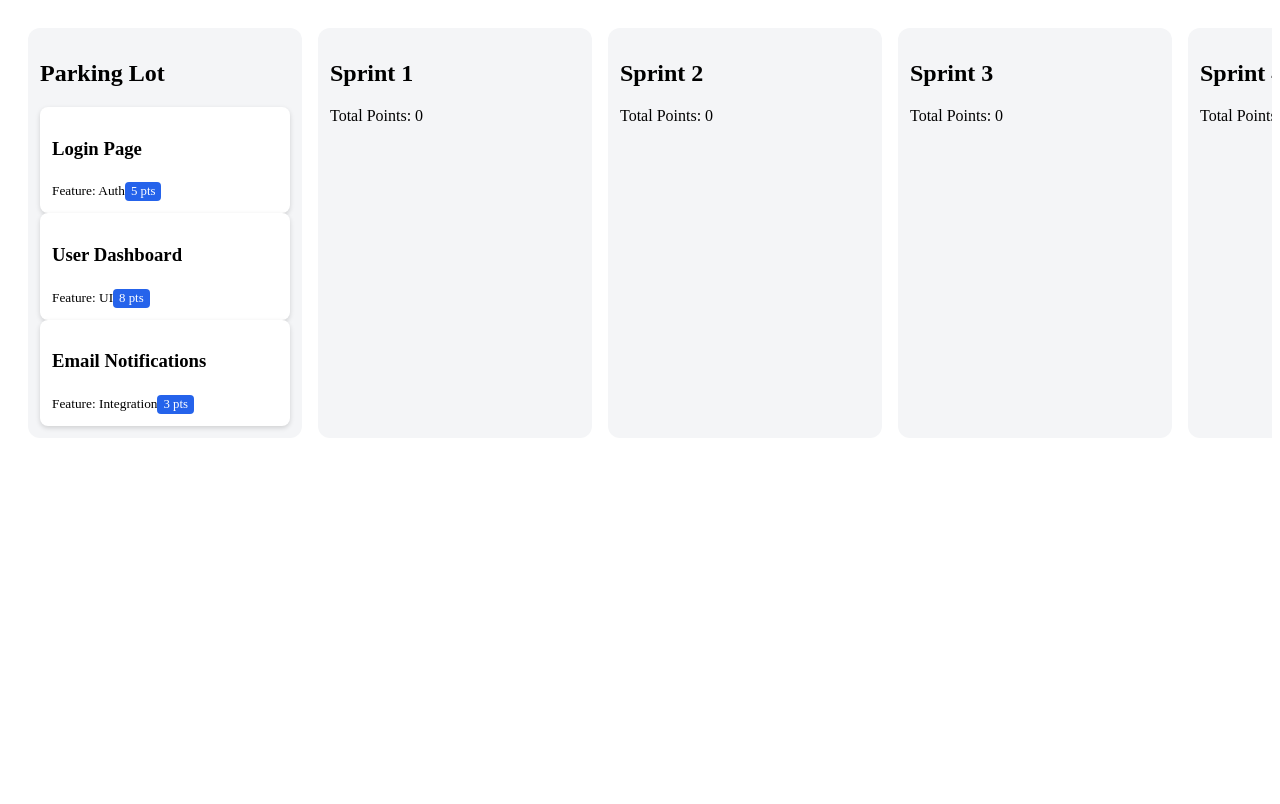
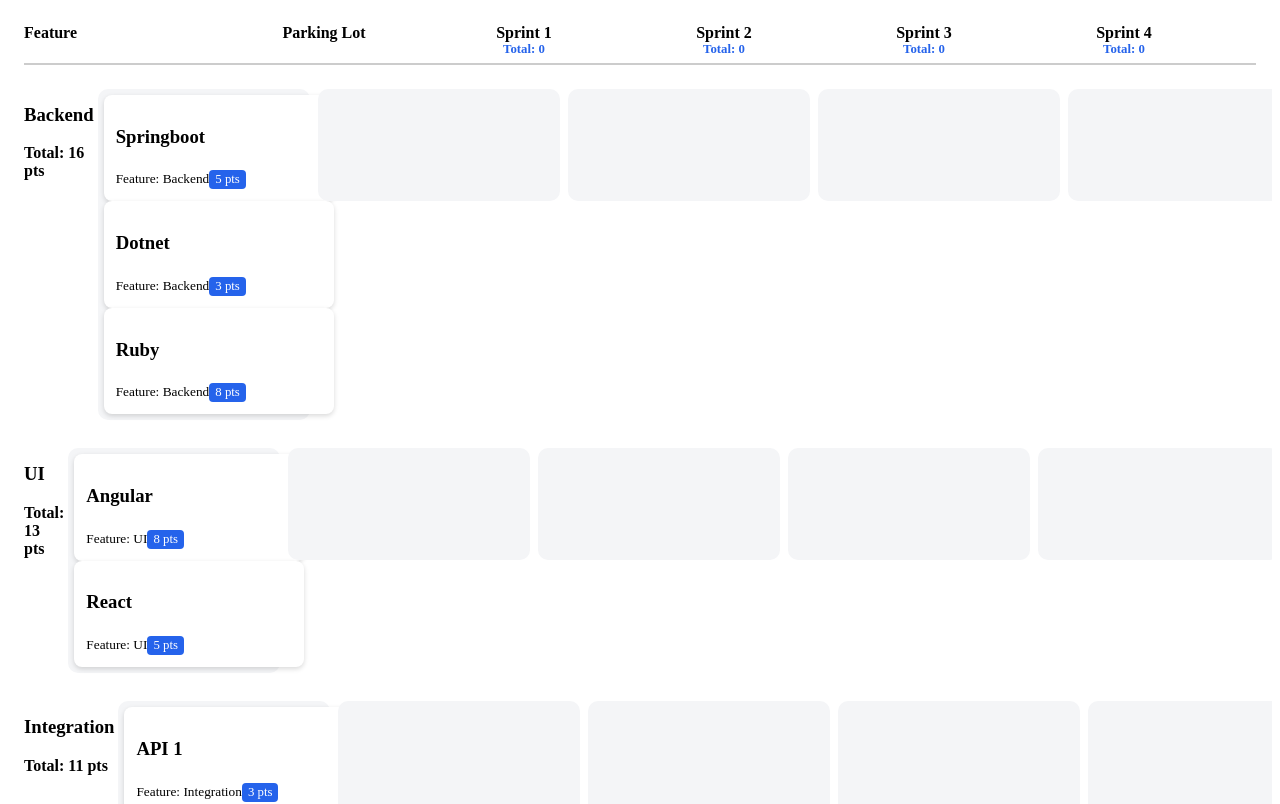
Before and after one commit to AnirbanDeb0510/pi-planning-tool, an Angular app in the folder frontend/pi-planning-ui/: page / in a window 1280 px wide. Shown: the top 804 px of the page. Built offline with nearby package versions, Linux system fonts and the light colour scheme.

Commit message:
move stories in same horizontal rode

```diff
--- a/frontend/pi-planning-ui/src/app/Components/board/board.css
+++ b/frontend/pi-planning-ui/src/app/Components/board/board.css
@@ -1,23 +1,72 @@
 .board-container {
     display: flex;
-  gap: 16px;
-  padding: 20px;
+    flex-direction: column;
+    gap: 20px;
+    padding: 16px;
     overflow-x: auto;
+}
+
+.sprint-header {
+    display: flex;
+    flex-direction: row;
+    font-weight: bold;
+    border-bottom: 2px solid #ccc;
+    padding-bottom: 6px;
+}
+
+.sprint-header-cell {
+    flex: 1;
+    min-width: 200px;
+    text-align: center;
+}
+
+.feature-label {
+    width: 150px;
+    text-align: left;
+}
+
+.parking-lot-col {
+    min-width: 200px;
+    text-align: center;
+}
+
+.feature-row {
+    display: flex;
+    flex-direction: row;
+    align-items: flex-start;
+}
+
+.feature-name {
+    width: 150px;
+    font-weight: bold;
 }
 
 .sprint-columns {
     display: flex;
     flex-direction: row;
-  gap: 16px;
+    flex: 1;
 }
 
 .sprint-column {
-  min-width: 250px;
+    flex: 1;
+    min-width: 200px;
     background: #f4f5f7;
-  padding: 12px;
-  border-radius: 12px;
+    margin: 4px;
+    border-radius: 10px;
+    padding: 6px;
 }
 
 .story-list {
     min-height: 100px;
+    min-width: 230px;
 }
+
+.cdk-drop-list-dragging {
+    background: #e2e8f0;
+    border: 2px dashed #2563eb;
+}
+
+.total {
+    font-size: 0.8rem;
+    color: #2563eb;
+}
--- a/frontend/pi-planning-ui/src/app/Components/board/board.html
+++ b/frontend/pi-planning-ui/src/app/Components/board/board.html
@@ -1,43 +1,41 @@
 <div class="board-container">
+    <!-- Header Row -->
+    <div class="sprint-header">
+        <div class="sprint-header-cell feature-label">Feature</div>
+        <div class="sprint-header-cell parking-lot-col">Parking Lot</div>
+        <div class="sprint-header-cell" *ngFor="let sprint of sprints">
+            {{ sprint.name }}
+            <div class="total">Total: {{ getSprintTotal(sprint.id) }}</div>
+        </div>
+    </div>
+
+    <!-- Feature Rows -->
+    <div class="feature-row" *ngFor="let feature of features">
+        <!-- Feature Name -->
+        <div class="feature-name">
+            <h3>{{ feature.name }}</h3>
+            <span class="feature-total">Total: {{ getFeatureTotal(feature) }} pts</span>
+        </div>
+
         <!-- Parking Lot -->
-  <div class="sprint-column parking-lot">
-    <h2>Parking Lot</h2>
-    <div
-      cdkDropList
-      [id]="'parkingLot'"
-      [cdkDropListData]="parkingLot"
-      [cdkDropListConnectedTo]="connectedDropLists"
-      class="story-list"
-      (cdkDropListDropped)="drop($event)"
-    >
-      <app-story-card
-        *ngFor="let story of parkingLot"
-        [story]="story"
-        cdkDrag
-      ></app-story-card>
+        <div class="sprint-column">
+            <div cdkDropList [id]="feature.name + '_parkingLot'" [cdkDropListData]="feature.parkingLot"
+                [cdkDropListConnectedTo]="getConnectedLists(feature)" class="story-list"
+                (cdkDropListDropped)="drop($event)">
+                <app-story-card *ngFor="let story of feature.parkingLot" [story]="story" cdkDrag></app-story-card>
             </div>
         </div>
 
         <!-- Sprints -->
         <div class="sprint-columns">
             <div class="sprint-column" *ngFor="let sprint of sprints">
-      <h2>{{ sprint.name }}</h2>
-      <p>Total Points: {{ getSprintTotal(sprint) }}</p>
-
-      <div
-        cdkDropList
-        [id]="sprint.id"
-        [cdkDropListData]="sprint.stories"
-        [cdkDropListConnectedTo]="connectedDropLists"
-        class="story-list"
-        (cdkDropListDropped)="drop($event)"
-      >
-        <app-story-card
-          *ngFor="let story of sprint.stories"
-          [story]="story"
-          cdkDrag
-        ></app-story-card>
+                <div cdkDropList [id]="feature.name + '_' + sprint.id" [cdkDropListData]="feature.stories[sprint.id]"
+                    [cdkDropListConnectedTo]="getConnectedLists(feature)" class="story-list"
+                    (cdkDropListDropped)="drop($event)">
+                    <app-story-card *ngFor="let story of feature.stories[sprint.id]" [story]="story"
+                        cdkDrag></app-story-card>
                 </div>
             </div>
         </div>
     </div>
+</div>
--- a/frontend/pi-planning-ui/src/app/Components/board/board.ts
+++ b/frontend/pi-planning-ui/src/app/Components/board/board.ts
@@ -1,10 +1,11 @@
 import { Component } from '@angular/core';
 import { CdkDragDrop, transferArrayItem } from '@angular/cdk/drag-drop';
-import { Sprint } from '../../Models/sprint.model';
-import { Story } from '../../Models/story.model';
 import { CommonModule } from '@angular/common';
 import { DragDropModule } from '@angular/cdk/drag-drop';
 import { StoryCard } from '../story-card/story-card';
+import { Story } from '../../Models/story.model';
+import { Sprint } from '../../Models/sprint.model';
+import { Feature } from '../../Models/feature.model';
 
 @Component({
   selector: 'app-board',
@@ -14,29 +15,51 @@
   styleUrls: ['./board.css']
 })
 export class Board {
-
-  parkingLot: Story[] = [
-    { id: '1', title: 'Login Page', points: 5, feature: 'Auth' },
-    { id: '2', title: 'User Dashboard', points: 8, feature: 'UI' },
-    { id: '3', title: 'Email Notifications', points: 3, feature: 'Integration' },
+  sprints: Sprint[] = [
+    { id: 'S1', name: 'Sprint 1' },
+    { id: 'S2', name: 'Sprint 2' },
+    { id: 'S3', name: 'Sprint 3' },
+    { id: 'S4', name: 'Sprint 4' },
+    { id: 'S5', name: 'Sprint 5' },
+    { id: 'S6', name: 'Sprint 6' }
   ];
 
-  sprints: Sprint[] = [
-    { id: 'S1', name: 'Sprint 1', stories: [] },
-    { id: 'S2', name: 'Sprint 2', stories: [] },
-    { id: 'S3', name: 'Sprint 3', stories: [] },
-    { id: 'S4', name: 'Sprint 4', stories: [] },
-    { id: 'S5', name: 'Sprint 5', stories: [] },
-    { id: 'S6', name: 'Sprint 6', stories: [] },
+  features: Feature[] = [
+    {
+      name: 'Backend',
+      parkingLot: [
+        { id: 'A1', title: 'Springboot', points: 5, feature: 'Backend' },
+        { id: 'A2', title: 'Dotnet', points: 3, feature: 'Backend' },
+        { id: 'A3', title: 'Ruby', points: 8, feature: 'Backend' }
+      ],
+      stories: { S1: [], S2: [], S3: [], S4: [], S5: [], S6: [] }
+    },
+    {
+      name: 'UI',
+      parkingLot: [
+        { id: 'U1', title: 'Angular', points: 8, feature: 'UI' },
+        { id: 'U2', title: 'React', points: 5, feature: 'UI' }
+      ],
+      stories: { S1: [], S2: [], S3: [], S4: [], S5: [], S6: [] }
+    },
+    {
+      name: 'Integration',
+      parkingLot: [
+        { id: 'I1', title: 'API 1', points: 3, feature: 'Integration' },
+        { id: 'I2', title: 'API 2', points: 8, feature: 'Integration' }
+      ],
+      stories: { S1: [], S2: [], S3: [], S4: [], S5: [], S6: [] }
+    }
   ];
-
-  get connectedDropLists(): string[] {
-    return ['parkingLot', ...this.sprints.map(s => s.id)];
-  }
 
   drop(event: CdkDragDrop<Story[]>) {
     if (event.previousContainer === event.container) return;
 
+    const [featureSrc, containerSrc] = event.previousContainer.id.split('_');
+    const [featureTgt, containerTgt] = event.container.id.split('_');
+
+    // Allow drop only within same feature
+    if (featureSrc === featureTgt) {
       transferArrayItem(
         event.previousContainer.data,
         event.container.data,
@@ -44,8 +67,28 @@
         event.currentIndex
       );
     }
+  }
 
-  getSprintTotal(sprint: Sprint): number {
-    return sprint.stories.reduce((sum, s) => sum + s.points, 0);
+  getConnectedLists(feature: Feature): string[] {
+    return [
+      `${feature.name}_parkingLot`,
+      ...this.sprints.map(s => `${feature.name}_${s.id}`)
+    ];
+  }
+
+  getSprintTotal(sprintId: string): number {
+    return this.features
+      .map(f => f.stories[sprintId].reduce((sum, s) => sum + s.points, 0))
+      .reduce((a, b) => a + b, 0);
+  }
+
+  getFeatureTotal(feature: Feature): number {
+    const parkingLotTotal = feature.parkingLot.reduce((sum, s) => sum + s.points, 0);
+
+    const sprintTotals = Object.values(feature.stories)
+      .map(stories => stories.reduce((sum, s) => sum + s.points, 0))
+      .reduce((a, b) => a + b, 0);
+
+    return parkingLotTotal + sprintTotals;
   }
 }
--- a/frontend/pi-planning-ui/src/app/Components/story-card/story-card.html
+++ b/frontend/pi-planning-ui/src/app/Components/story-card/story-card.html
@@ -1,5 +1,5 @@
 <div class="story-card">
-  <h3>{{ story.title }}</h3>
-  <small>Feature: {{ story.feature }}</small>
-  <span class="points">{{ story.points }} pts</span>
+    <h3>{{ story.title }}</h3>
+    <small>Feature: {{ story.feature }}</small>
+    <span class="points">{{ story.points }} pts</span>
 </div>
--- /dev/null
+++ b/frontend/pi-planning-ui/src/app/Models/feature.model.ts
@@ -0,0 +1,6 @@
+import { Story } from './story.model';
+export interface Feature {
+    name: string;
+    stories: { [sprintId: string]: Story[] };
+    parkingLot: Story[];
+}
--- a/frontend/pi-planning-ui/src/app/Models/sprint.model.ts
+++ b/frontend/pi-planning-ui/src/app/Models/sprint.model.ts
@@ -1,7 +1,6 @@
 import { Story } from './story.model';
 
 export interface Sprint {
-  id: string;
-  name: string;
-  stories: Story[];
+    id: string;
+    name: string;
 }
--- a/frontend/pi-planning-ui/src/index.html
+++ b/frontend/pi-planning-ui/src/index.html
@@ -1,5 +1,6 @@
 <!doctype html>
 <html lang="en">
+
 <head>
   <meta charset="utf-8">
   <title>PiPlanningUi</title>
@@ -7,7 +8,9 @@
   <meta name="viewport" content="width=device-width, initial-scale=1">
   <link rel="icon" type="image/x-icon" href="favicon.ico">
 </head>
+
 <body>
   <app-board></app-board>
 </body>
+
 </html>
```
Also changed, not shown: frontend/pi-planning-ui/src/app/Models/story.model.ts (+4 -4 lines), frontend/pi-planning-ui/src/app/Components/story-card/story-card.css (indentation only). Lines whose indentation alone changed are shown as unchanged.
